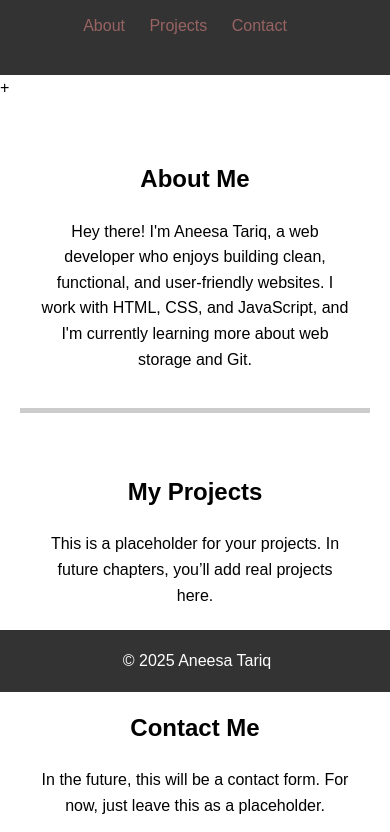
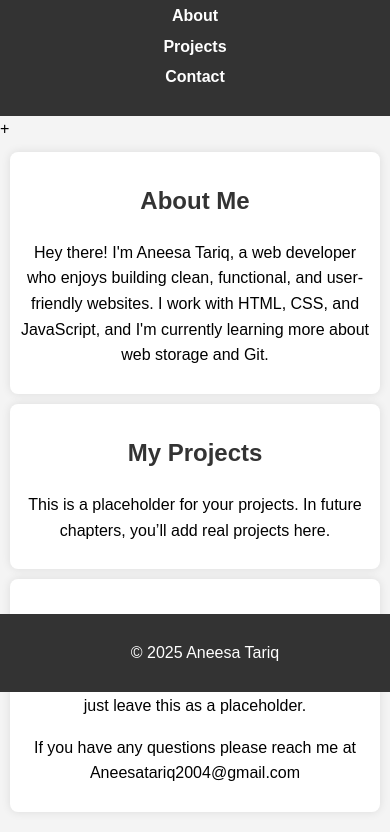
Before and after one commit to Aneesa2004/my-portfolio, a plain HTML site: page index.html in a window 390 px wide. Shown: the part 152-984 px from the top of the page. Drawn offline with Linux system fonts and the light colour scheme.

Commit message:
Added basic CSS styling and responsive design

```diff
--- a/style.css
+++ b/style.css
@@ -2,14 +2,22 @@ body {
     font-family: Arial, sans-serif;
     margin: 0;
     padding: 0;
+    background-color: #f4f4f4;
     line-height: 1.6;
 }
 
-header {
+header, footer {
     background-color: #333;
     color: white;
+    text-align: center;
     padding: 20px;
-    text-align: center;
+}
+
+footer {
+    position: fixed;
+    bottom: 0;
+    width: 100%;
+    padding: 10px;
 }
 
 nav ul {
@@ -19,29 +27,45 @@ nav ul {
 
 nav ul li {
     display: inline;
-    margin-right: 20px;
-
+    margin: 0 10px;
 }
 
 nav ul li a {
-    color: rgb(153, 99, 99);
+    color: white;
     text-decoration: none;
+    font-weight: bold;
+}
+
+nav ul li a:hover {
+    text-decoration: underline;
 }
 
 section {
     padding: 20px;
     margin: 20px;
+    background-color: white;
+    border-radius: 8px;
+    box-shadow: 0 0 10px rgba(0, 0, 0, 0.1);
     text-align: center;
-    border-bottom: 5px solid #ccc;
 }
 
+h2 {
+    color: #333;
+}
 
-footer {
-    background-color: #333;
-    color: white;
-    text-align: center;
-    padding: 2px;
-    position: fixed;
-    bottom: 0;
-    width: 100%;
+@media only screen and (max-width: 600px) {
+    header, footer {
+        padding: 10px;
+    }
+
+    nav ul li {
+        display: block;
+        text-align: center;
+        margin: 5px 0;
+    }
+
+    section {
+        padding: 10px;
+        margin: 10px;
+    }
 }
```
